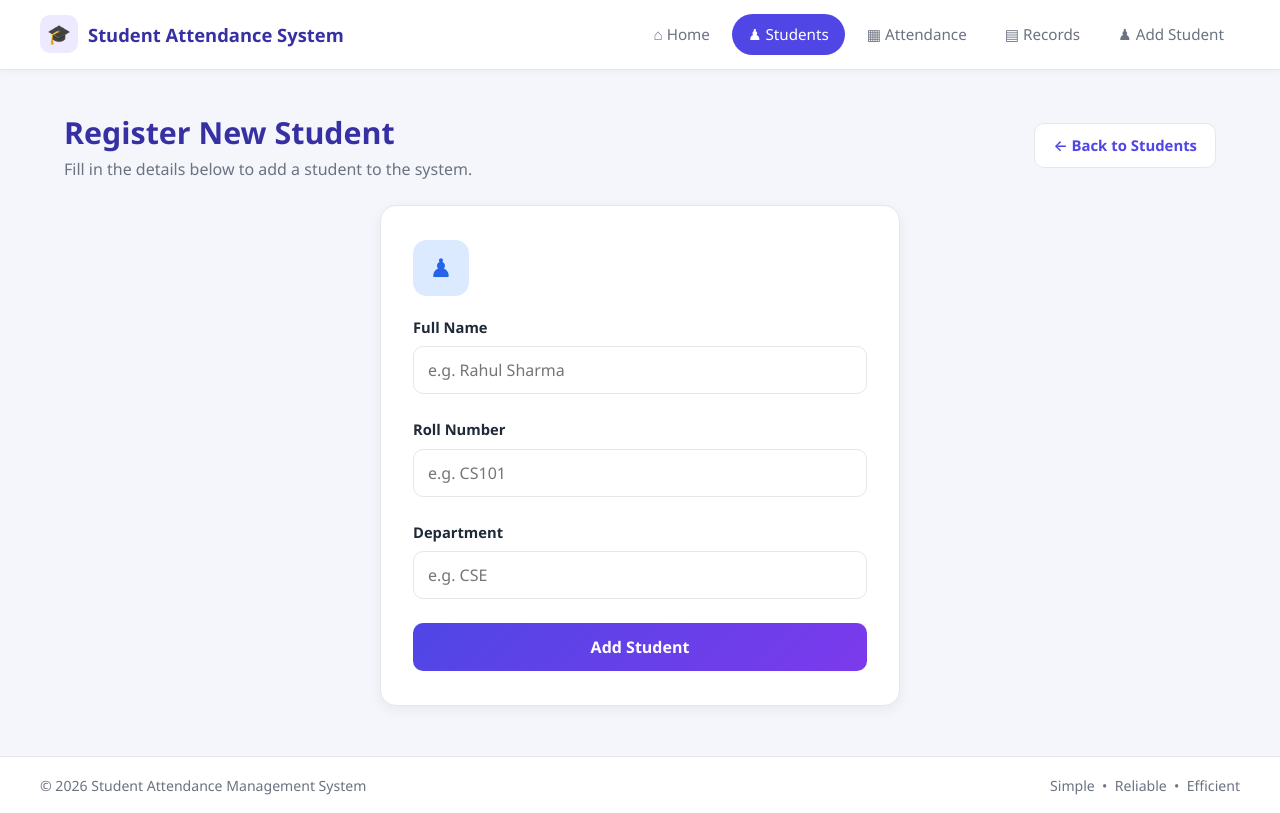
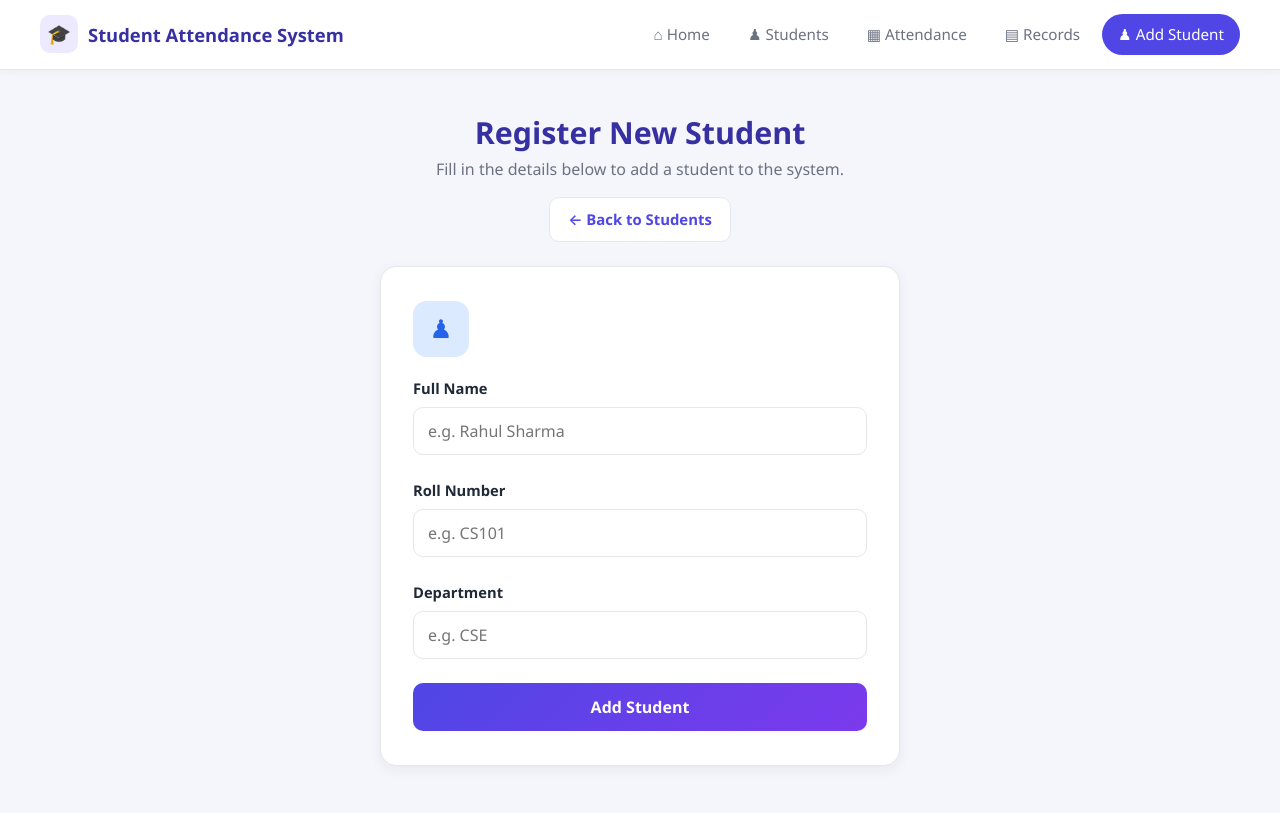
Before and after one commit to soumalya242/Student-Attendance-Management-System, a Flask app: page /add in a window 1280 px wide. Shown: the top 813 px of the page. Run offline with Flask 3, Linux system fonts and the light colour scheme.

Commit message:
change in pages

```diff
--- a/static/style.css
+++ b/static/style.css
@@ -727,3 +727,9 @@ html {
 html::-webkit-scrollbar {
     display: none; /* Chrome, Edge, Safari */
 }
+
+.page-header.centered {
+    flex-direction: column;
+    justify-content: center;
+    text-align: center;
+}
--- a/templates/add_student.html
+++ b/templates/add_student.html
@@ -17,17 +17,17 @@
 
         <nav>
             <a href="/">⌂ Home</a>
-            <a class="active" href="/students">♟ Students</a>
+            <a href="/students">♟ Students</a>
             <a href="/attendance">▦ Attendance</a>
             <a href="/attendance_records">▤ Records</a>
-            <a href="/add">♟ Add Student</a>
+            <a class="active" href="/add">♟ Add Student</a>
       </nav>
         </nav>
     </header>
 
     <main class="dashboard">
 
-        <section class="page-header">
+        <section class="page-header centered">
             <div>
                 <h1>Register New Student</h1>
                 <p>Fill in the details below to add a student to the system.</p>
--- a/templates/attendance.html
+++ b/templates/attendance.html
@@ -25,7 +25,7 @@
     </header>
 
     <main class="dashboard">
-      <section class="page-header">
+      <section class="page-header centered">
         <div>
           <h1>Mark Student Attendance</h1>
           <p>Record whether a student is present or absent for today.</p>
```
